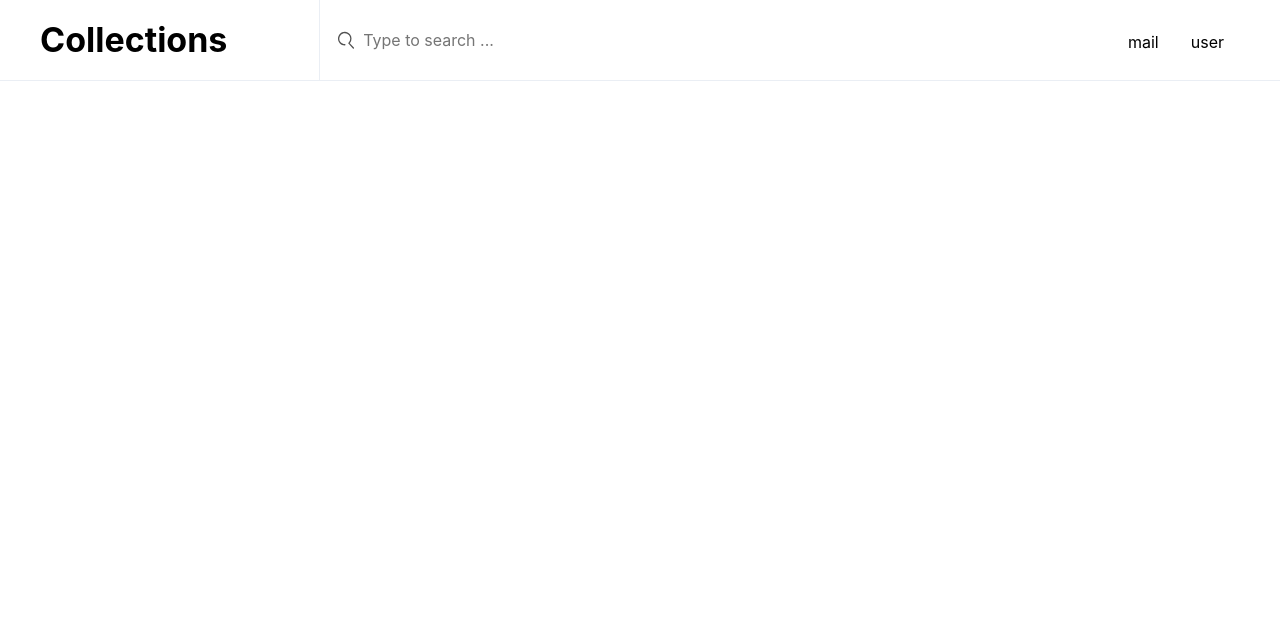
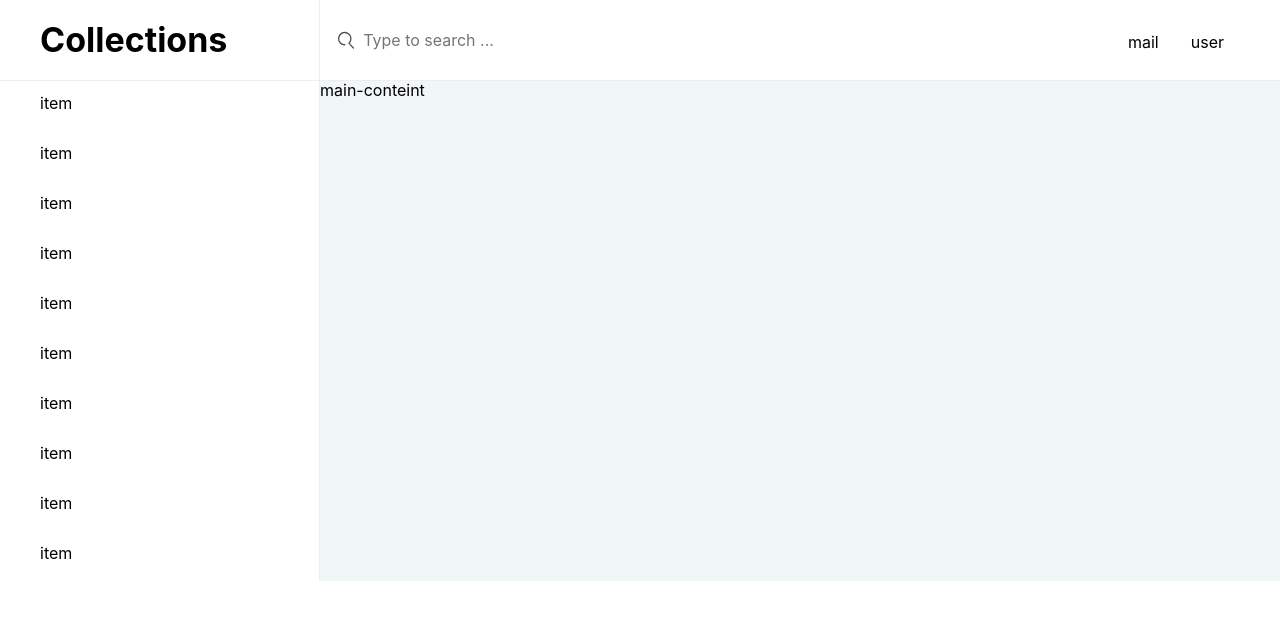
Before and after one commit to everbrez/Collections-A, a React app: page / in a window 1280 px wide. Shown: the top 620 px of the page. Built offline with nearby package versions, Linux system fonts and the light colour scheme.

Commit message:
[component] add sidebar and content

```diff
--- a/src/App.js
+++ b/src/App.js
@@ -1,12 +1,14 @@
 import React, { Component } from 'react';
 import styles from './app.module.scss'
 import Header from './components/header'
+import Content from './components/content'
 
 class App extends Component {
   render() {
     return (
       <main>
         <Header />
+        <Content />
       </main>
     );
   }
--- /dev/null
+++ b/src/components/content/content.module.scss
@@ -0,0 +1,14 @@
+.container {
+  display: flex;
+  flex-flow: row nowrap;
+}
+
+.content-container {
+  display: inline-block;
+  flex: 1 1;
+  background-color: #f1f6f7;
+}
+
+.aside {
+  flex: 0 0 auto;
+}
--- /dev/null
+++ b/src/components/content/index.js
@@ -0,0 +1,17 @@
+import React from 'react'
+import Sidebar from '../sidebar'
+import classes from './content.module.scss'
+
+function Content(props) {
+
+  return (
+    <main className={classes.container}>
+      <Sidebar className={classes.aside}/>
+      <section className={classes['content-container']}>
+        main-conteint
+      </section>
+    </main>
+  )
+}
+
+export default Content
--- a/src/components/header/header.module.scss
+++ b/src/components/header/header.module.scss
@@ -1,5 +1,6 @@
 $header-height: 80px;
 $header-padding: 40px;
+$logo-width: 280px;
 
 $split-line-color: #eaeef4;
 
@@ -15,7 +16,7 @@ $split-line-color: #eaeef4;
 }
 
 .logo {
-  flex: 0 0 280px;
+  flex: 0 0 $logo-width;
   line-height: $header-height;
   font-weight: bold;
   font-size: 34px;
--- /dev/null
+++ b/src/components/sidebar/index.js
@@ -0,0 +1,24 @@
+import React from "react"
+import classes from './sidebar.module.scss'
+
+function Sidebar(props) {
+
+  return (
+    <aside className={classes.container}>
+      <ul className={classes['nav-list']}>
+        <li className={classes['nav-item']}>item</li>
+        <li className={classes['nav-item']}>item</li>
+        <li className={classes['nav-item']}>item</li>
+        <li className={classes['nav-item']}>item</li>
+        <li className={classes['nav-item']}>item</li>
+        <li className={classes['nav-item']}>item</li>
+        <li className={classes['nav-item']}>item</li>
+        <li className={classes['nav-item']}>item</li>
+        <li className={classes['nav-item']}>item</li>
+        <li className={classes['nav-item']}>item</li>
+      </ul>
+    </aside>
+  )
+}
+
+export default Sidebar
--- /dev/null
+++ b/src/components/sidebar/sidebar.module.scss
@@ -0,0 +1,33 @@
+$sidebar-width: 280px;
+$sidebar-padding: 40px;
+$split-line-color: #eaeef4;
+
+$nav-item-height: 45px;
+
+.container {
+  display: inline-block;
+  width: $sidebar-width - 1 + $sidebar-padding;
+
+  border: 1px $split-line-color;
+  border-right-style: solid;
+}
+
+.nav-list {
+  margin: 0;
+  padding: 0;
+  list-style: none;
+
+  .nav-item {
+    line-height: $nav-item-height;
+    padding-left: $sidebar-padding;
+    margin: 5px 0;
+
+    &:first-child {
+      margin: 0;
+    }
+
+    &:hover {
+      background-color: $split-line-color;
+    }
+  }
+}
```
